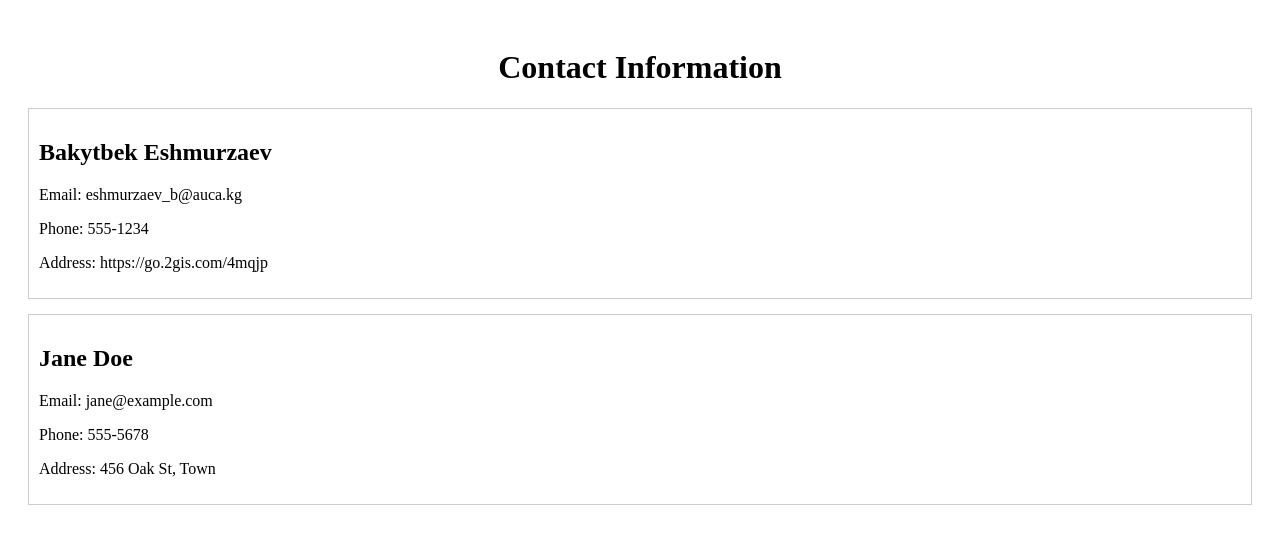
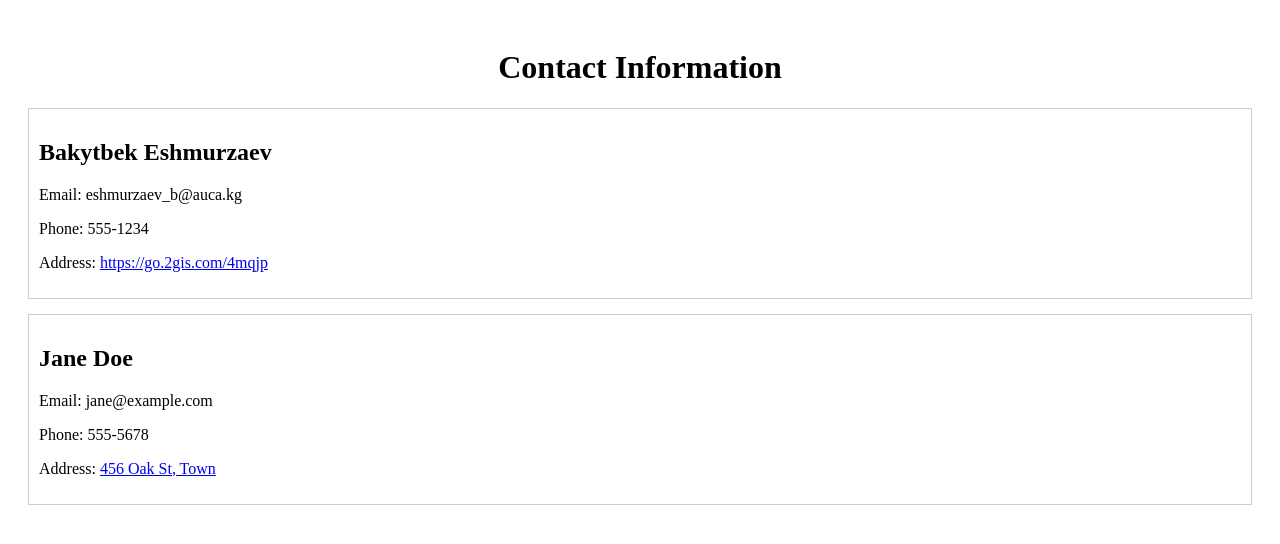
Before and after one commit to eshmurzaevbakyt/KIT_PROJECT, a SvelteKit app: page /Contacts in a window 1280 px wide. Shown: the top 544 px of the page. Built offline with nearby package versions, Linux system fonts and the light colour scheme.

Commit message:
add adress

```diff
--- a/src/routes/Contacts/+page.svelte
+++ b/src/routes/Contacts/+page.svelte
@@ -29,7 +29,12 @@
         <h2>{contact.name}</h2>
         <p>Email: {contact.email}</p>
         <p>Phone: {contact.phone}</p>
-        <p>Address: {contact.address}</p>
+        <p>
+            Address:
+            <a href={`https://go.2gis.com/4mqjp=${encodeURIComponent(contact.address)}`} class="address-link" target="_blank" rel="noopener noreferrer">
+              {contact.address}
+            </a>
+          </p>
       </div>
     {/each}
   </div>
```
